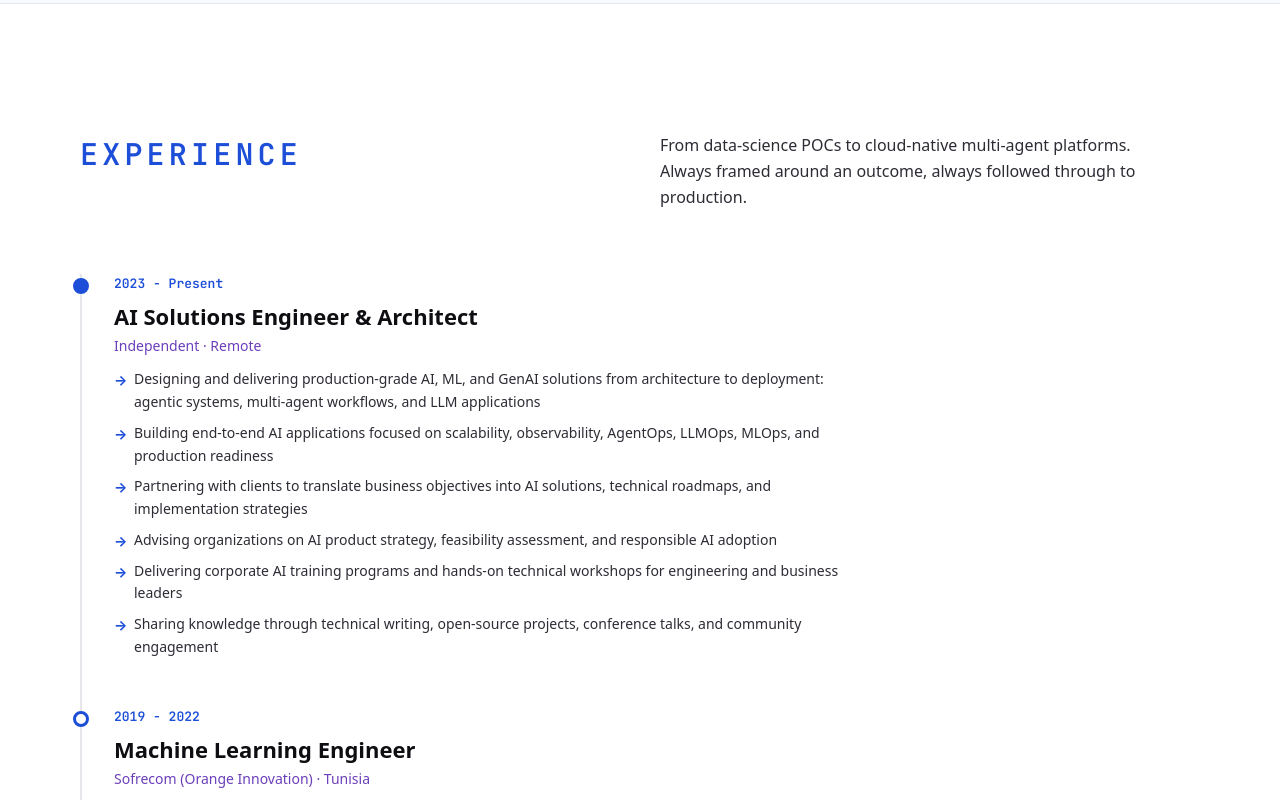
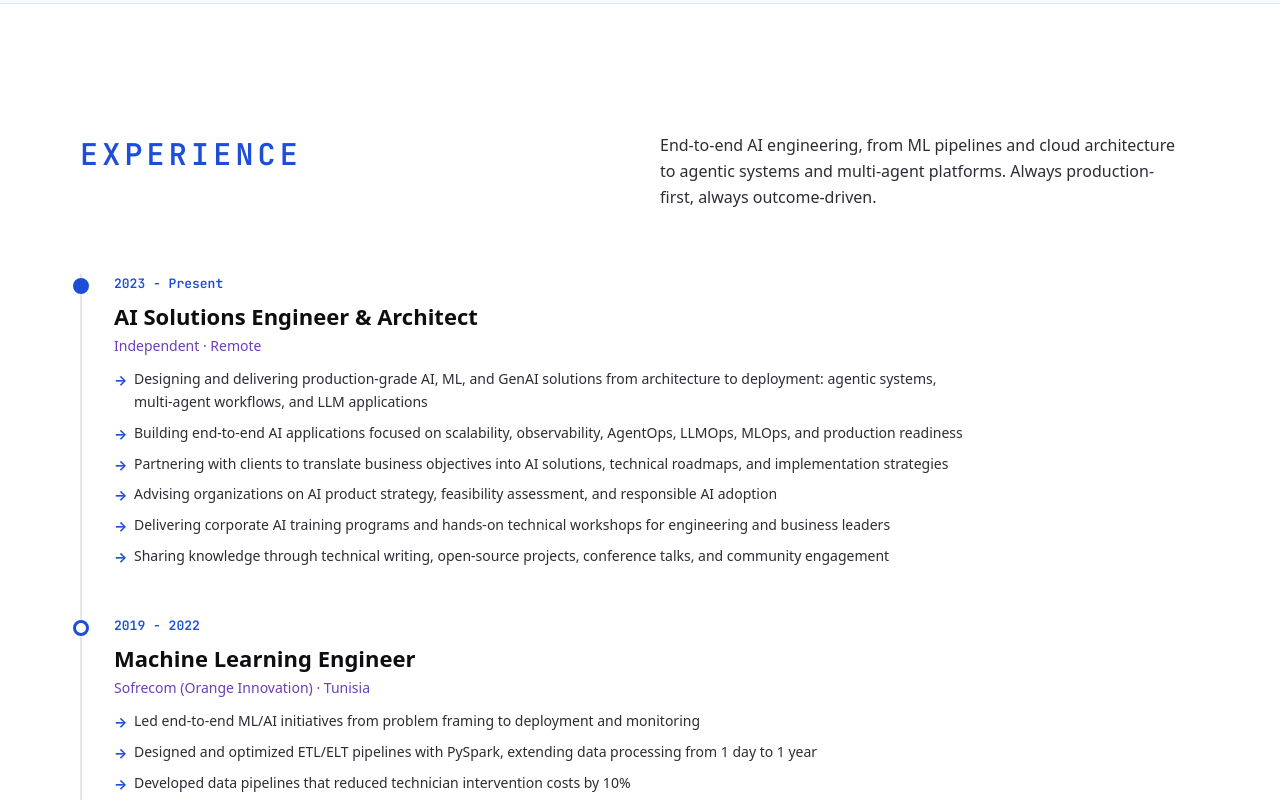
Before and after one commit to Saoussen-CH/Saoussen-CH.github.io, a React (Vite) app: page / in a window 1280 px wide. Shown: the part 1640-2440 px from the top of the page. Built offline with nearby package versions, Linux system fonts and the light colour scheme; a web font is replaced by a local one.

Commit message:
Update experience, event links, expand timeline container width

```diff
--- a/src/components/Experience.tsx
+++ b/src/components/Experience.tsx
@@ -21,13 +21,12 @@ export function Experience() {
           </div>
           <div className="lg:col-span-6 flex items-end">
             <p className="text-[16px] leading-relaxed text-ink-2 max-w-[520px]">
-              From data-science POCs to cloud-native multi-agent platforms. Always framed around an outcome,
-              always followed through to production.
+              End-to-end AI engineering, from ML pipelines and cloud architecture to agentic systems and multi-agent platforms. Always production-first, always outcome-driven.
             </p>
           </div>
         </motion.div>
 
-        <div className="max-w-3xl">
+        <div className="max-w-4xl">
           <div className="relative pl-8 border-l-2 border-line space-y-12">
             {experiences.map((exp, i) => (
               <motion.article
--- a/src/data/profile.ts
+++ b/src/data/profile.ts
@@ -391,6 +391,7 @@ export const talks: Talk[] = [
         event: 'Google I/O Extended Hurghada',
         date: 'June 2026',
         location: 'Hurghada, Egypt',
+        eventUrl: 'https://gdg.community.dev/events/details/google-gdg-hurghada-presents-io-extend-hurghada-2026/',
       },
       {
         event: 'DevFest Ahlen 2025',
@@ -428,6 +429,7 @@ export const talks: Talk[] = [
         event: 'Google I/O Extended Cairo',
         date: 'June 2026',
         location: 'Cairo, Egypt',
+        eventUrl: 'https://gdg.community.dev/events/details/google-gdg-cairo-presents-google-io-extended-cairo-2026/',
       },
       {
         event: 'Google I/O Extended Damanhour',
```
